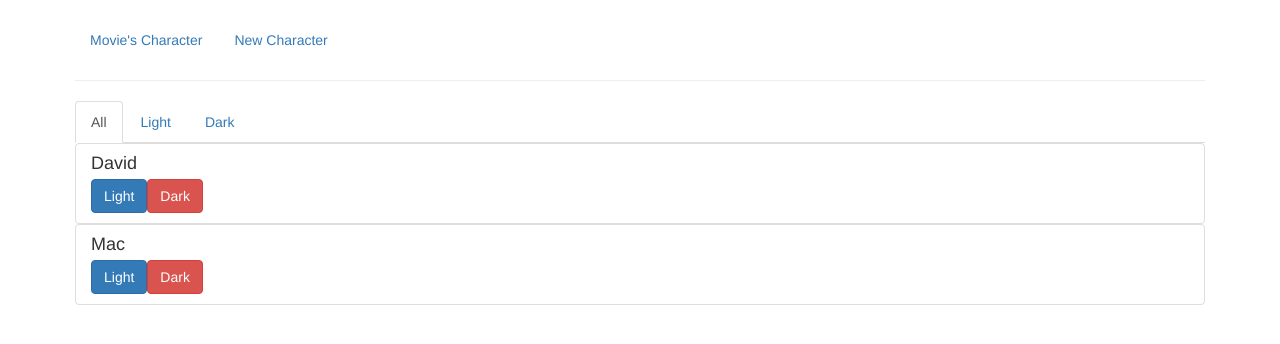
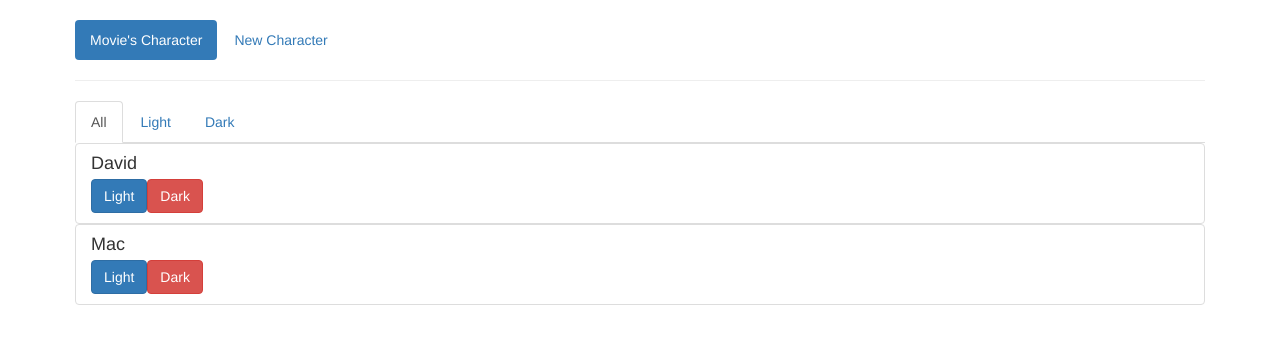
Before and after one commit to Vishvang/angular-funda-demo, an Angular app: page / in a window 1280 px wide. Shown: the top 344 px of the page. Built offline with nearby package versions, Linux system fonts and the light colour scheme.

Commit message:
Set the URL on tabs to navigate to page using tabs without typing in to browser manually. Add routerLink="path" and routerLinkActive="active" and [routerLinkOptions]="{exact: true}".

```diff
--- a/src/app/header/header.component.html
+++ b/src/app/header/header.component.html
@@ -1,4 +1,8 @@
 <ul class="nav nav-pills">
-  <li role="presentation"><a href="#">Movie's Character</a></li>
-  <li role="presentation"><a href="#">New Character</a></li>
+  <li role="presentation"
+  routerLinkActive="active"
+  [routerLinkActiveOptions]="{exact: true}">
+    <a [routerLink]="'/'">Movie's Character</a></li>
+  <li role="presentation" [routerLinkActive]="'active'">
+    <a routerLink="/new-character" >New Character</a></li>
 </ul>
```
